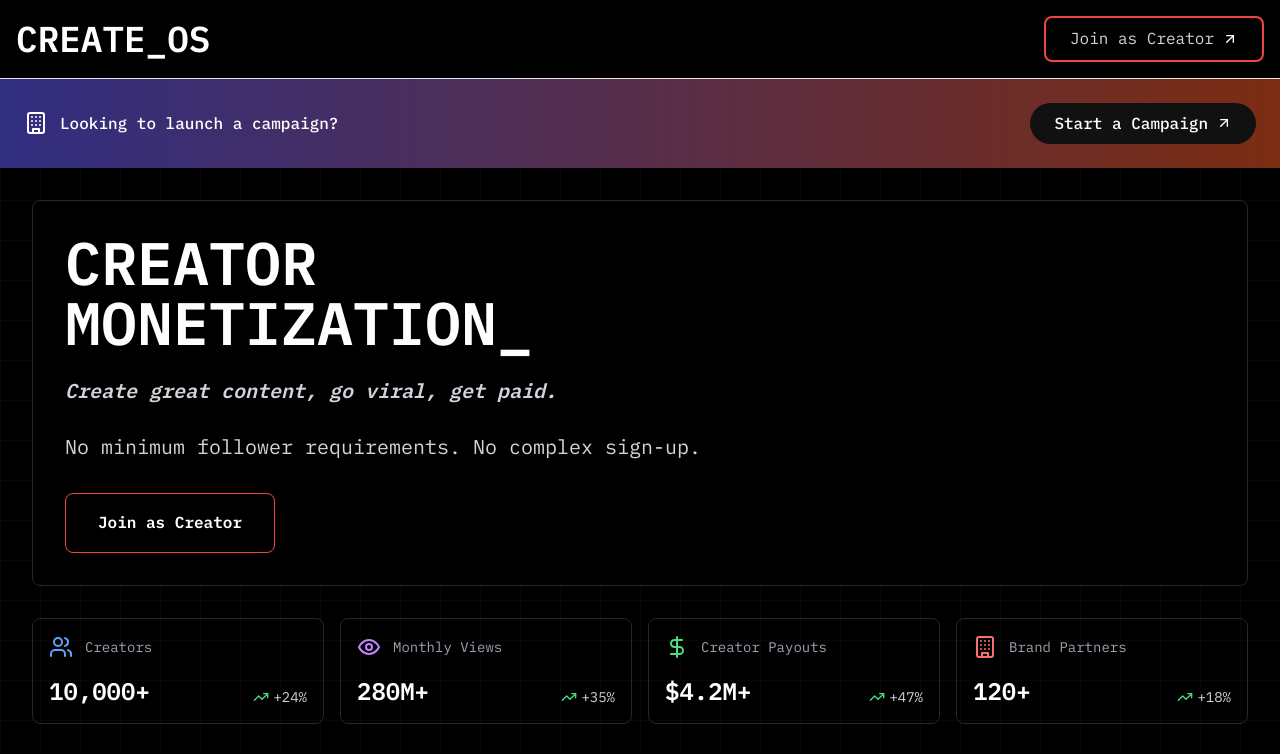
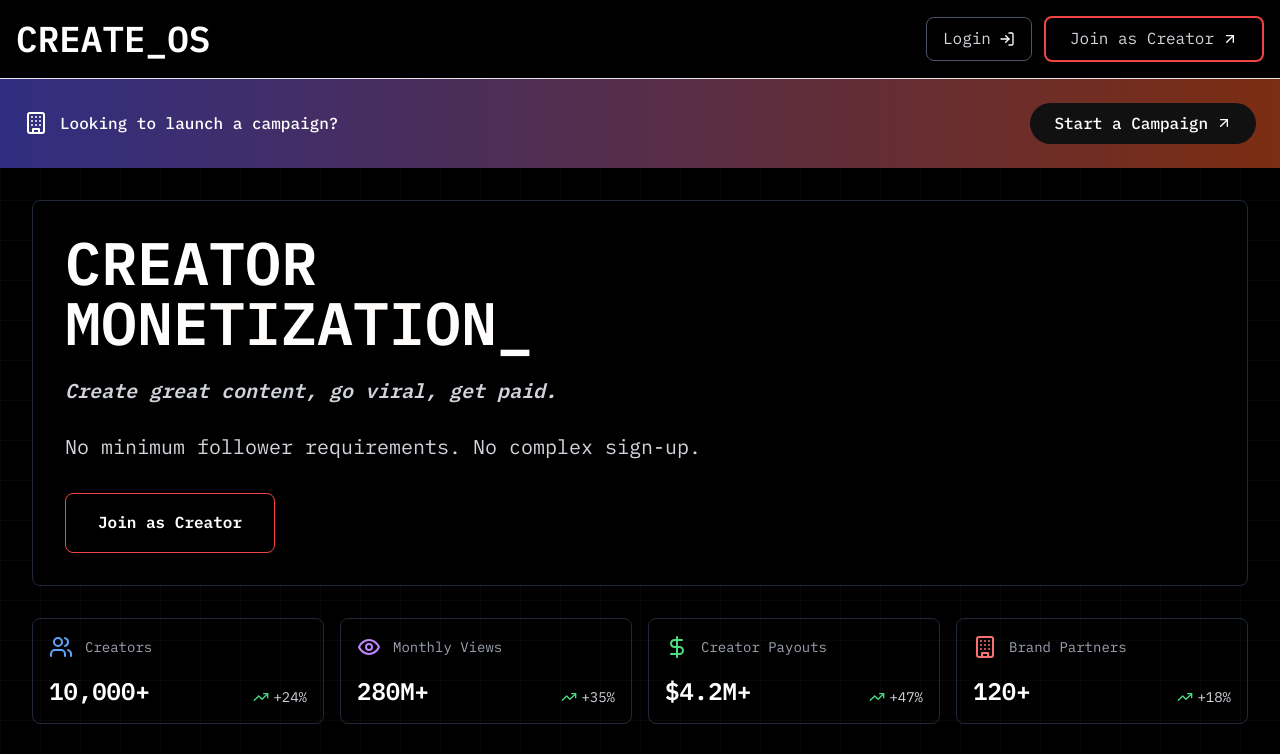
Before and after one commit to arconkli/cos, a Next.js app: page / in a window 1280 px wide. Shown: the top 754 px of the page. Built offline with nearby package versions, Linux system fonts and the light colour scheme.

Commit message:
c 3.7 56

```diff
--- a/src/app/page.tsx
+++ b/src/app/page.tsx
@@ -1,4 +1,3 @@
-// src/app/page.tsx
 'use client';
 
 import React, { useState, useEffect } from 'react';
@@ -10,7 +9,6 @@ import {
 } from 'lucide-react';
 import { LineChart, Line, XAxis, YAxis, Tooltip, ResponsiveContainer, CartesianGrid } from 'recharts';
 import Navigation from '@/components/Navigation';
-// Import updated LoginModal (you'll need to replace the original component)
 import LoginModal from '@/components/LoginModal';
 import { useRouter } from 'next/navigation';
 import { useOnboarding } from '@/components/OnboardingProvider';
--- a/src/components/Navigation.tsx
+++ b/src/components/Navigation.tsx
@@ -3,7 +3,7 @@
 import React, { useState, useEffect } from 'react';
 import { useRouter } from 'next/navigation';
 import { motion } from 'framer-motion';
-import { LogOut, ArrowUpRight, User } from 'lucide-react';
+import { LogOut, ArrowUpRight, User, LogIn } from 'lucide-react';
 import { useOnboarding } from './OnboardingProvider';
 
 interface NavigationProps {
@@ -37,6 +37,11 @@ const Navigation: React.FC<NavigationProps> = ({ isLoggedIn = false }) => {
   };
 
   const handleLogin = () => {
+    // Open the login modal by dispatching a custom event
+    document.dispatchEvent(new CustomEvent('openLogin'));
+  };
+
+  const handleJoin = () => {
     // Always redirect to the full onboarding page
     router.push('/onboarding');
   };
@@ -87,18 +92,35 @@ const Navigation: React.FC<NavigationProps> = ({ isLoggedIn = false }) => {
           )}
 
           {!authStatus && (
+            <>
+              {/* Login Button */}
               <motion.button
                 onClick={handleLogin}
+                className="px-3 py-1.5 md:px-4 md:py-2 border border-gray-600 hover:border-gray-400 rounded-lg text-white flex items-center gap-2"
+                whileHover={{ backgroundColor: "rgba(255,255,255,0.05)" }}
+                whileTap={{ scale: 0.98 }}
+                initial={{ opacity: 0, x: 20 }}
+                animate={{ opacity: 1, x: 0 }}
+                transition={{ type: "spring", stiffness: 300, damping: 30 }}
+              >
+                <span>Login</span>
+                <LogIn className="h-4 w-4" />
+              </motion.button>
+
+              {/* Join as Creator Button */}
+              <motion.button
+                onClick={handleJoin}
                 className="px-3 py-1.5 md:px-6 md:py-2 border-2 border-red-500 rounded-lg flex items-center gap-2 text-white"
                 whileHover={{ scale: 1.05, backgroundColor: "rgba(255,68,68,0.1)" }}
                 whileTap={{ scale: 0.95 }}
                 initial={{ opacity: 0, x: 20 }}
                 animate={{ opacity: 1, x: 0 }}
-              transition={{ type: "spring", stiffness: 300, damping: 30 }}
+                transition={{ type: "spring", stiffness: 300, damping: 30, delay: 0.1 }}
               >
                 <span>Join as Creator</span>
                 <ArrowUpRight className="h-4 w-4" />
               </motion.button>
+            </>
           )}
         </div>
       </div>
```
Lines whose indentation alone changed are shown as unchanged.
